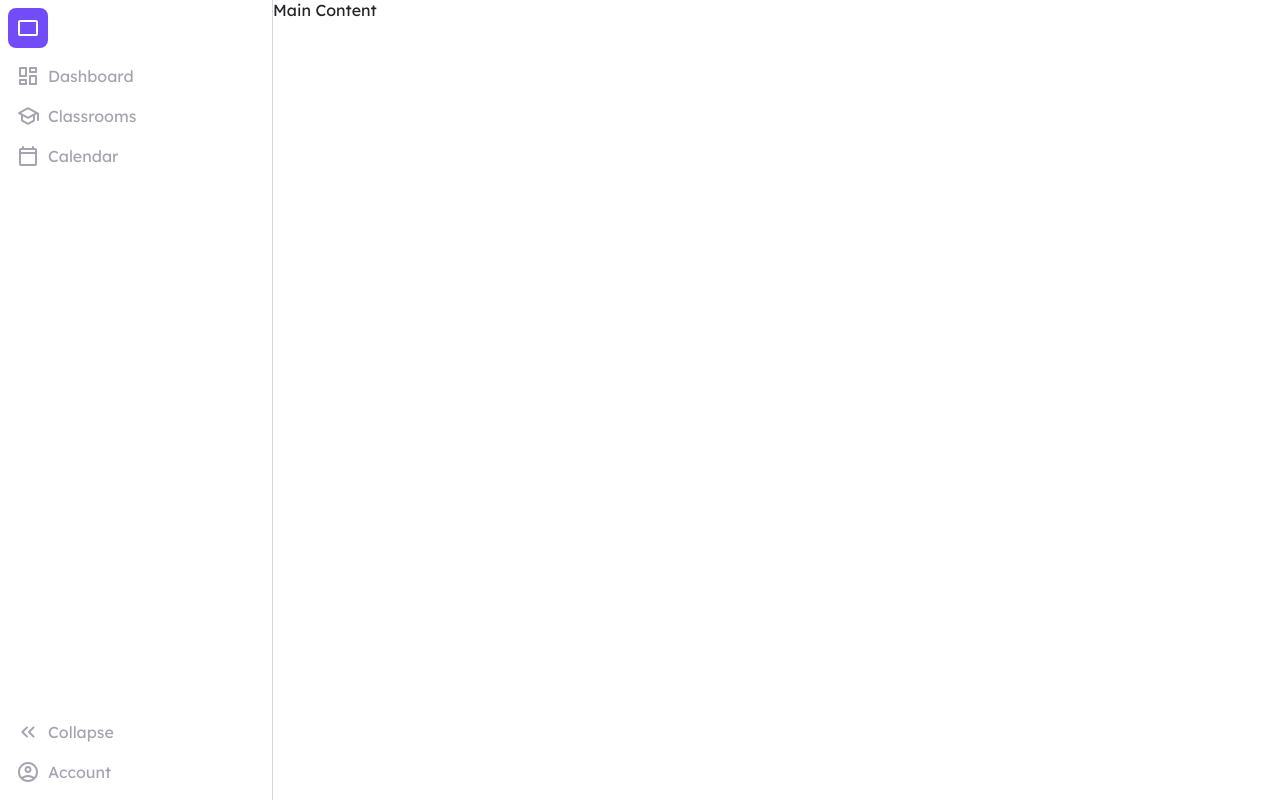
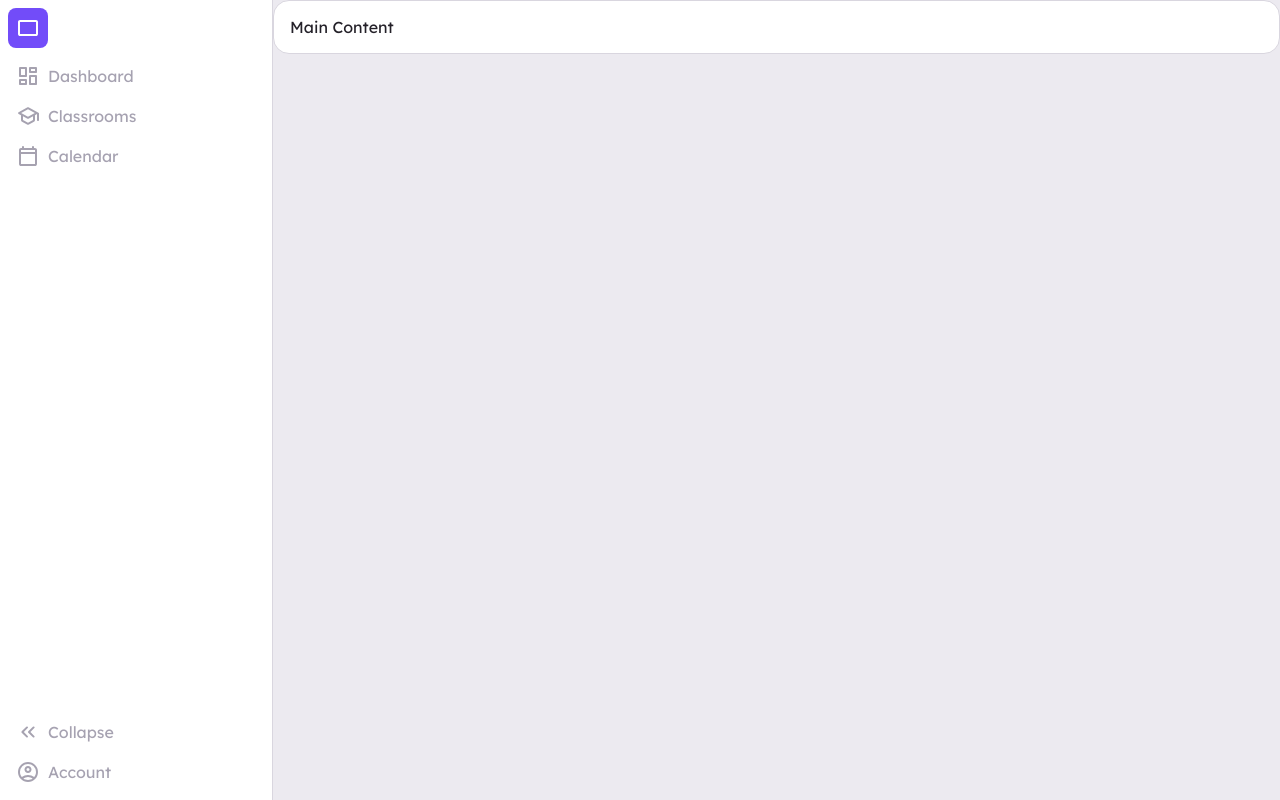
Before and after one commit to tungtr-dev/clastine-fe, a React (Vite) app: page / in a window 1280 px wide. Built offline with nearby package versions, Linux system fonts and the light colour scheme.

Commit message:
ui(common): card

```diff
--- a/src/components/application/layout/standard/standard.layout.scss
+++ b/src/components/application/layout/standard/standard.layout.scss
@@ -7,4 +7,9 @@
 	@include breakpoint.media("sm") {
 		flex-direction: column;
 	}
+
+	&__content {
+		background-color: var(--color-neutral-10);
+		width: 100%;
+	}
 }
--- a/src/components/application/layout/standard/standard.layout.tsx
+++ b/src/components/application/layout/standard/standard.layout.tsx
@@ -6,6 +6,7 @@ import { NavigationBarView } from "./components/navigation-wrapper/navigation-ba
 import { INavigationLinkGroups } from "./utilities/contexts/navigation.context.interface.ts";
 import { NavigationContext } from "./utilities/contexts/navigation.context.ts";
 import "./standard.layout.scss";
+import { CardView } from "@components/common/container";
 
 export const StandardLayout = () => {
 	const [isDrawerOpen, drawerActions] = useDisclosure(false);
@@ -59,7 +60,9 @@ export const StandardLayout = () => {
 				{breakpoint === Breakpoint.Small && <NavigationDrawerView />}
 				<NavigationBarView isCompact={isNavigationBarCompact} />
 				<div className="standard-layout__content">
-					Main Content
+					<CardView>
+						Main Content
+					</CardView>
 				</div>
 			</div>
 		</NavigationContext>
--- /dev/null
+++ b/src/components/common/container/card/card.view.interface.ts
@@ -0,0 +1,3 @@
+import { IParentViewProps } from "@components/common/types";
+
+export interface ICardViewProps extends IParentViewProps {}
--- /dev/null
+++ b/src/components/common/container/card/card.view.scss
@@ -0,0 +1,6 @@
+.card {
+	background-color: var(--color-neutral-00);
+	border: var(--border-common);
+	border-radius: 16px;
+	padding: 16px;
+}
--- /dev/null
+++ b/src/components/common/container/card/card.view.tsx
@@ -0,0 +1,12 @@
+import { ICardViewProps } from "./card.view.interface.ts";
+import "./card.view.scss";
+
+export const CardView = ({
+	children
+}: ICardViewProps) => {
+	return (
+		<div className="card">
+			{children}
+		</div>
+	);
+}
--- /dev/null
+++ b/src/components/common/container/index.ts
@@ -0,0 +1 @@
+export { CardView } from "./card/card.view.tsx";
--- a/tsconfig.json
+++ b/tsconfig.json
@@ -10,6 +10,7 @@
 			"@components/application/core": ["components/application/core/index.ts"],
 			"@components/application/layout": ["components/application/layout/index.ts"],
 			"@components/application/shared": ["components/application/shared/index.ts"],
+			"@components/common/container": ["components/common/container/index.ts"],
 			"@components/common/data": ["components/common/data/index.ts"],
 			"@components/common/input": ["components/common/input/index.ts"],
 			"@components/common/overlay": ["components/common/overlay/index.ts"],
```
